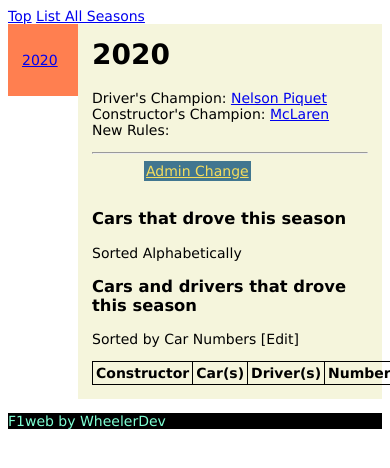
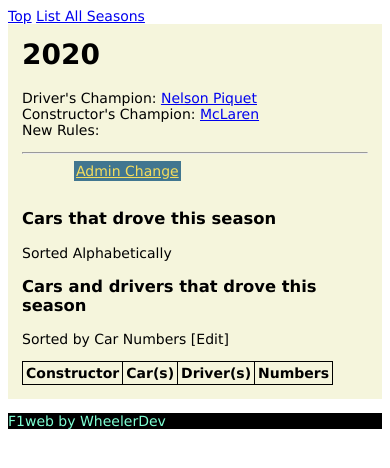
Before and after one commit to riktov/f1web, a Django app: page /season/2020/ in a window 390 px wide; the page is wider, and only the part inside the window is pictured. Shown: the top 468 px of that part. Run offline with Django 4.2, Linux system fonts and the light colour scheme; data comes from the database, SQL or seed files in the repository; tables that the repository leaves empty hold one stand-in row (values such as "Sample post"); lists and menus that the app fills with data are empty; parts of the project's set-up code (start-up, migrations or seed data) failed here and were passed over.

Commit message:
hide object list for mobile

```diff
--- /dev/null
+++ b/browse/static/css/browse/common_mobile.css
@@ -0,0 +1,10 @@
+div.MainContent.Constructor div.ObjectDetail,
+div.MainContent.Season div.ObjectDetail,
+div.MainContent.EngineMaker div.ObjectDetail
+{
+    margin-left: 0;
+}
+
+div.ObjectDetail {
+    margin-left: 0;
+}
--- a/browse/templates/browse/base.html
+++ b/browse/templates/browse/base.html
@@ -1,5 +1,7 @@
 {% load static %}
 {% load model_names %}
+{% load user_agents %}
+
 <!DOCTYPE html>
 <html>
 
@@ -7,6 +9,12 @@
     {% block head %}{% endblock %}
     <link rel="stylesheet" type="text/css" href="{% static 'css/browse/common.css' %}" />
     <link rel="stylesheet" type="text/css" href="{% static 'css/browse/admin.css' %}" />
+
+    {% if request|is_mobile %}
+        <link rel="stylesheet" type="text/css" href="{% static 'css/browse/common_mobile.css' %}" />
+    {% endif %}
+
+
 
     <meta name="viewport" content="width=device-width,initial-scale=1″ />
 </head>
--- a/browse/templates/browse/base_org_detail.html
+++ b/browse/templates/browse/base_org_detail.html
@@ -1,4 +1,6 @@
 {% extends "browse/base.html" %}
+{% load user_agents %}
+
 {% comment %}
 This is for "organizations" like Constructor, Engine Maker with few items that
 do not change from season to season. Unlike drivers and cars.
@@ -6,11 +8,13 @@ It features the navigation column on the left listing all objects of the class
 {% endcomment %}
 
 {% block maincontent %}
+
+{% if not request|is_mobile %}
 <div class="AllObjectsList">
     {% block orglist_ul %}
     {% endblock %}
 </div>
-
+{% endif %}
 <div class="ObjectDetail">
     <div class="OrgDetails">
         {% block orgdetails %}
--- a/browse/templates/f1web/constructor_list.html
+++ b/browse/templates/f1web/constructor_list.html
@@ -1,7 +1,11 @@
+{% load static %}
+
 <html>
 
 <head>
-<title>Constructor List</title>
+    <title>Constructor List</title>
+    <meta name="viewport" content="width=device-width,initial-scale=1"/>
+    <link rel="stylesheet" type="text/css" href="{% static 'css/browse/common.css' %}" />
 </head>
 
 <body>
--- a/browse/templates/f1web/season_detail.html
+++ b/browse/templates/f1web/season_detail.html
@@ -1,6 +1,7 @@
 {% extends "browse/base.html" %}
 {% load links %}
 {% load static %}
+{% load user_agents %}
 
 <!DOCTYPE html>
 <html>
@@ -19,6 +20,8 @@
 {% endblock %}
 
 {% block maincontent %}
+
+{% if not request|is_mobile %}
 <div class="AllObjectsList">
     <ul>
     {% for season in model_object_list %}
@@ -26,6 +29,7 @@
     {% endfor %}
     </ul>
 </div>
+{% endif %}
 
 <div class="ObjectDetail">
     <h1>{{object}}</h1>
--- a/browse/templates/f1web/season_list.html
+++ b/browse/templates/f1web/season_list.html
@@ -4,6 +4,9 @@
     <title>
     Season List
     </title>
+    <head>
+    <meta name="viewport" content="width=device-width,initial-scale=1"/>
+</head>
 </head>
 
 <body>
```
Also changed, not shown: browse/templates/browse/index.html (+10 -0 lines), f1web/settings_sample.py (+4 -3 lines).
